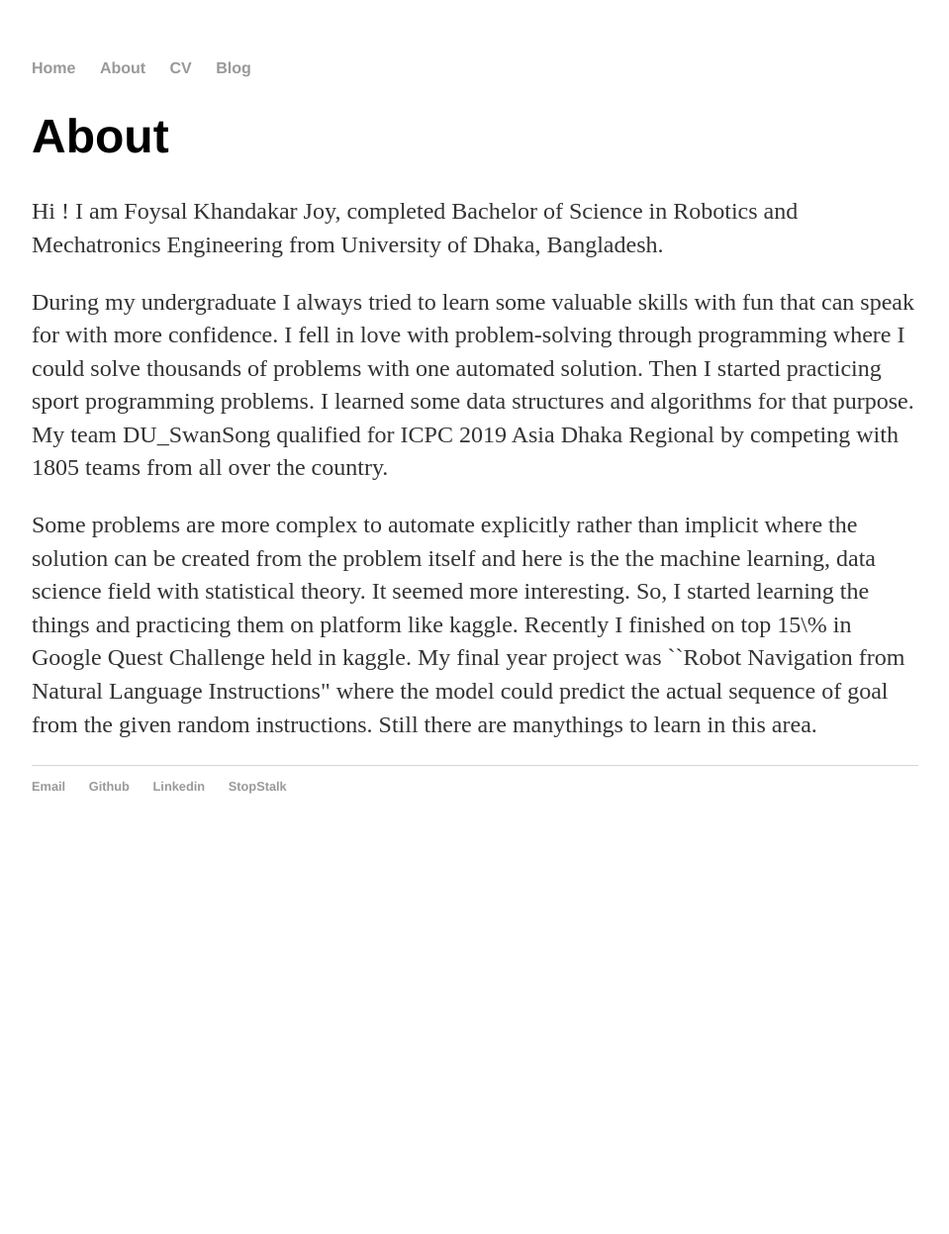
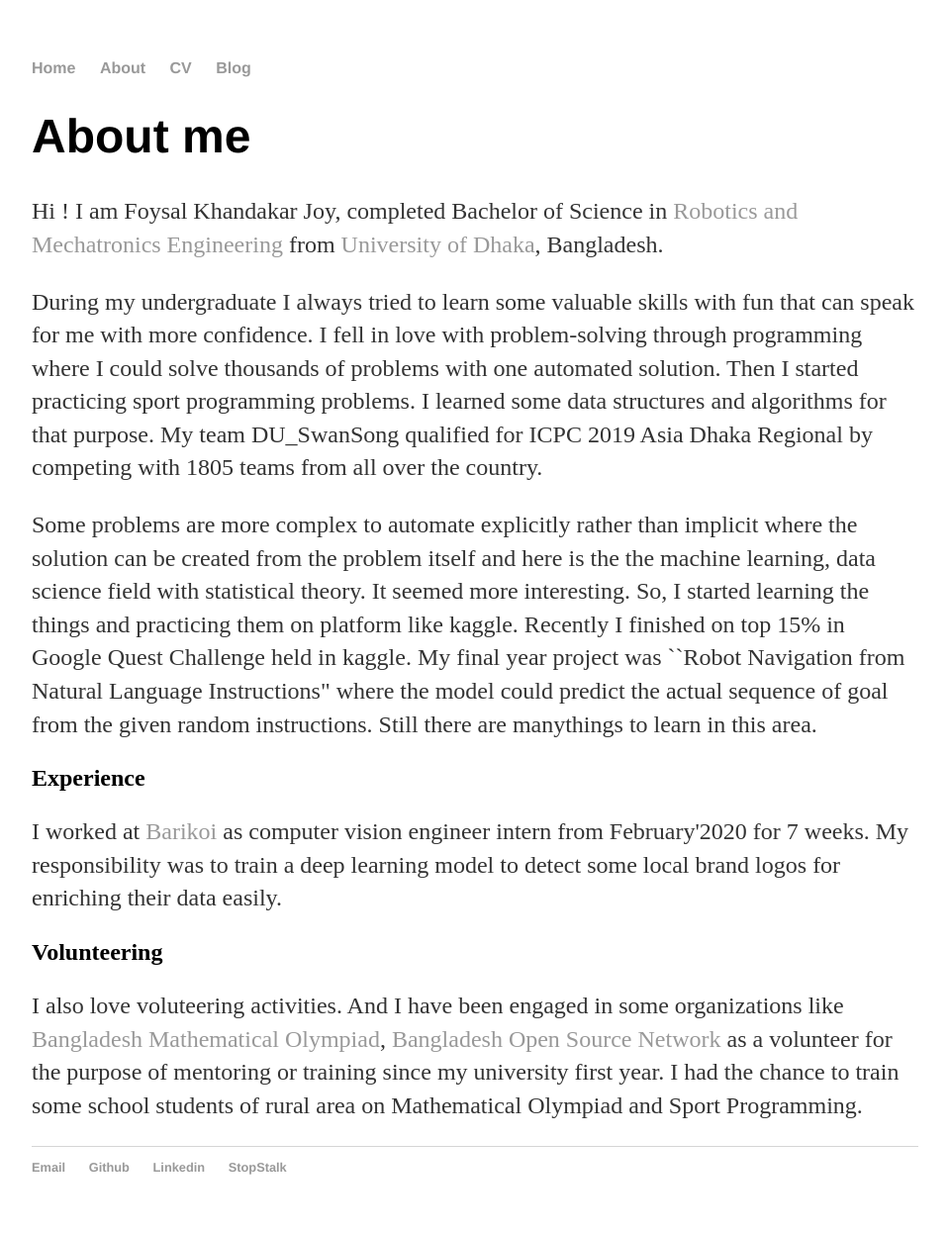
Before and after one commit to fkhjoy/fkhjoy.github.io, a Jekyll site: the page built from about/index.html, in a window 1280 px wide. Shown: the whole page at 99% size, without its empty margins (160-1119 px from the left). Built offline with Jekyll 4.4.1, drawn with Linux system fonts in a browser that asks for light colours; before the commit the page ends 900 px from its top, so only the background shows below that.

Commit message:
updated about

```diff
--- a/about/index.html
+++ b/about/index.html
@@ -4,19 +4,28 @@ title: About Foysal
 ---
 
 		<div class="about">
-			<h1>About</h1>
+			<h1>About me</h1>
 			<p>
 			      	Hi !
-				I am Foysal Khandakar Joy, completed Bachelor of Science in Robotics and Mechatronics Engineering from University of Dhaka, Bangladesh.
+				I am Foysal Khandakar Joy, completed Bachelor of Science in <a href="http://rme.du.ac.bd/">Robotics and Mechatronics Engineering</a> from <a href="https://www.du.ac.bd/">University of Dhaka</a>, Bangladesh.
 			</p>
 
 		 	<p>
-				During my undergraduate I always tried to learn some valuable skills with fun that can speak for with more confidence. I fell in love with problem-solving through programming where I could solve thousands of problems with one automated solution. Then I started practicing sport programming problems. I learned some data structures and algorithms for that purpose. My team DU_SwanSong qualified for ICPC 2019 Asia Dhaka Regional by competing with 1805 teams from all over the country.
+				During my undergraduate I always tried to learn some valuable skills with fun that can speak for me with more confidence. I fell in love with problem-solving through programming where I could solve thousands of problems with one automated solution. Then I started practicing sport programming problems. I learned some data structures and algorithms for that purpose. My team DU_SwanSong qualified for ICPC 2019 Asia Dhaka Regional by competing with 1805 teams from all over the country.
 			</p>
 
 			<p>
-				Some problems are more complex to automate explicitly rather than implicit where the solution can be created from the problem itself and here is the the machine learning, data science field with statistical theory. It seemed more interesting. So, I started learning the things and practicing them on platform like kaggle. Recently I finished on top 15\% in Google Quest Challenge held in kaggle. My final year project was ``Robot Navigation from Natural Language Instructions" where the model could predict the actual sequence of goal from the given random instructions. Still there are manythings to learn in this area.
+				Some problems are more complex to automate explicitly rather than implicit where the solution can be created from the problem itself and here is the the machine learning, data science field with statistical theory. It seemed more interesting. So, I started learning the things and practicing them on platform like kaggle. Recently I finished on top 15% in Google Quest Challenge held in kaggle. My final year project was ``Robot Navigation from Natural Language Instructions" where the model could predict the actual sequence of goal from the given random instructions. Still there are manythings to learn in this area.
 			</p>
 
+			<h2>Experience</h2>
+			<p>
+				I worked at <a href="https://www.barikoi.com/">Barikoi</a> as computer vision engineer intern from February'2020 for 7 weeks. My responsibility was to train a deep learning model to detect some local brand logos for enriching their data easily.
+			</p>
 
+			<h2>Volunteering</h2>
+			<p>
+				I also love voluteering activities. And I have been engaged in some organizations like <a href="https://matholympiad.org.bd/">Bangladesh Mathematical Olympiad</a>, <a href="http://bdosn.org/">Bangladesh Open Source Network</a> as a volunteer for the purpose of mentoring or training since my university first year. I had the chance to train some school students of rural area on Mathematical Olympiad and Sport Programming.
+
+			</p>
 		</div>
```
